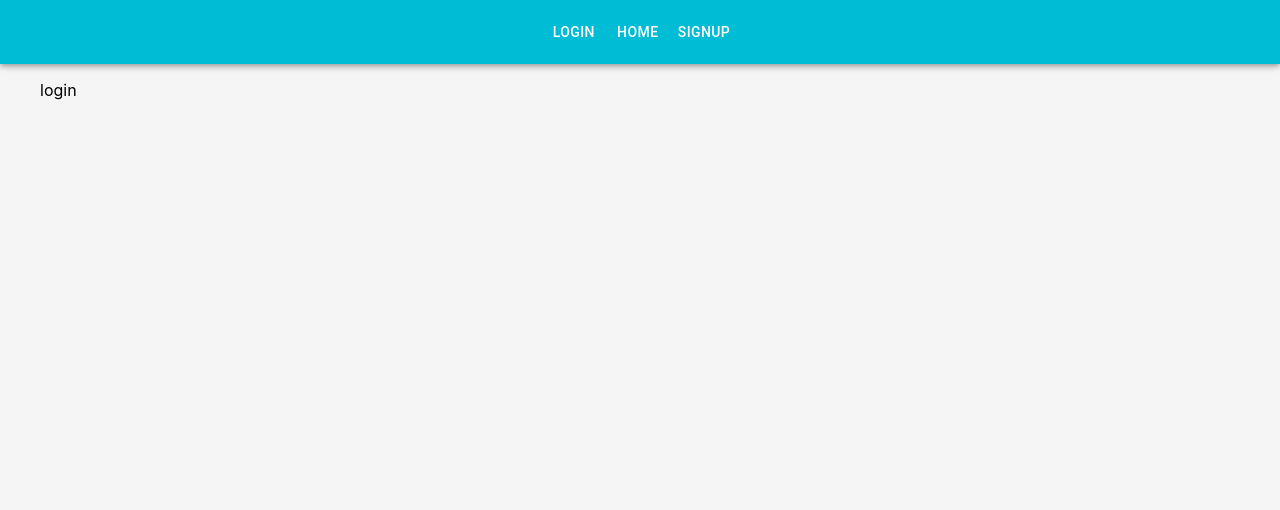
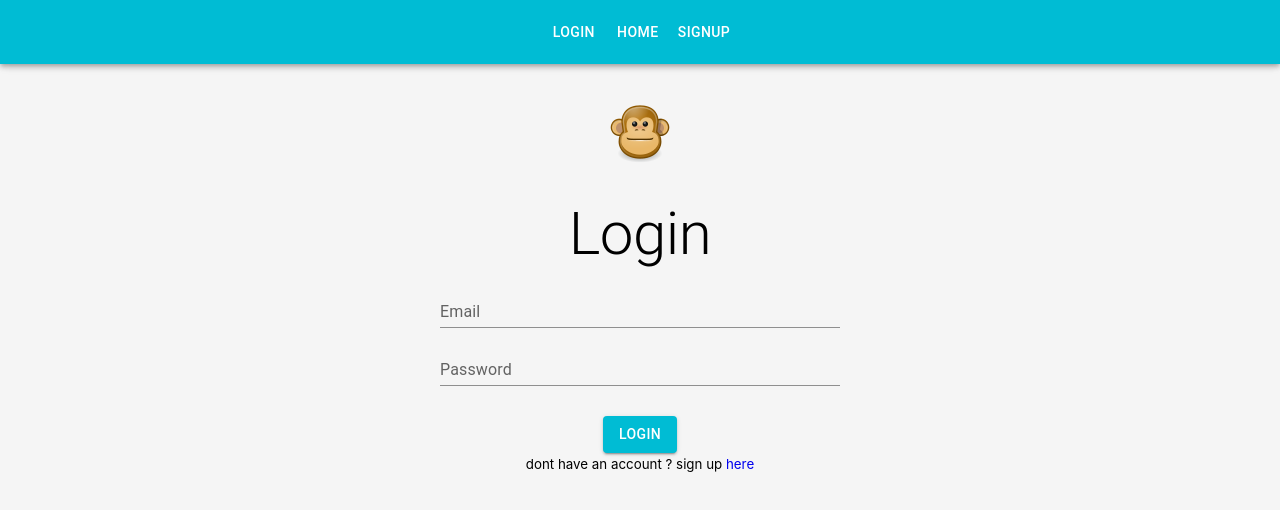
Before and after one commit to shu26docutar/socail_app_client, a React (Create React App) app: page /login in a window 1280 px wide. Shown: the top 510 px of the page. Built offline with nearby package versions, Linux system fonts and the light colour scheme.

Commit message:
ログイン画面作成

```diff
--- a/src/components/Scream.js
+++ b/src/components/Scream.js
@@ -1,8 +1,11 @@
 import React from 'react'
-import { Typography, Card, CardMedia } from '@mui/material'
+import { Typography, Card, CardMedia, CardContent } from '@mui/material'
 import { Link } from 'react-router-dom';
+import dayjs from 'dayjs'
+import relativeTime from 'dayjs/plugin/relativeTime'
 
 const Scream = (props) => {
+  dayjs.extend(relativeTime)
 
   const styles = {
     card: {
@@ -30,7 +33,6 @@ const Scream = (props) => {
           }
   } = props
 
-  // Failed prop type: MUI: Either `children`, `image`, `src` or `component` prop must be specified.
   // https://atsu-developer.net/270/
 
   return (
@@ -43,7 +45,7 @@ const Scream = (props) => {
 
         <CardContent style={styles.content}>
           <Typography variant='h5' component={Link} to={`/users/${userHandle}`} color="primary">{userHandle}</Typography>
-          <Typography variant='body2' color='textSecondary'>{createdAt}</Typography>
+          <Typography variant='body2' color='textSecondary'>{dayjs(createdAt).fromNow()}</Typography>
           <Typography variant='body1'>{body}</Typography>
         </CardContent>
       </Card>
--- a/src/contexts/axios.js
+++ b/src/contexts/axios.js
@@ -1,6 +1,7 @@
 import axios from 'axios';
 
 const instance = axios.create({
+    // baseURL: "https://Google.com"
     baseURL: "https://asia-northeast1-social-media-app-b5b6e.cloudfunctions.net/api"
 })
 
--- a/src/contexts/axiosRequest.js
+++ b/src/contexts/axiosRequest.js
@@ -1,3 +1,4 @@
 export const requests = {
-    fetchScream: '/scream'
+    fetchScream: '/scream',
+    fetchLogin: '/login'
 }
--- a/src/pages/login.jsx
+++ b/src/pages/login.jsx
@@ -1,9 +1,140 @@
-import React from 'react'
+import React, { useRef, useState } from 'react';
+import PropTypes from 'prop-types'
+import { Typography, Grid, TextField, Button, CircularProgress } from '@mui/material';
+import { Link, useNavigate } from "react-router-dom";
+import AppIcon from '../images/icon.png'
+import axios from '../contexts/axios';
+import { requests } from '../contexts/axiosRequest';
+
+const styles = {
+  form: {
+    textAlign: 'center'
+  },
+  image: {
+    margin: '20px auto 20px auto'
+  },
+  pageTitle: {
+    margin: '10px auto 10px auto'
+  },
+  textField: {
+    margin: '10px auto 10px auto',
+  },
+  button: {
+    marginTop: 20,
+    position: 'relative'
+  },
+  customError: {
+    color: 'red',
+    fontSize: '0.8rem',
+    marginTop: 10
+  },
+  progress: {
+    position: 'absolute'
+  }
+}
 
 export const Login = () => {
+  const navigation = useNavigate()
+
+  const email = useRef()
+  const password = useRef()
+
+  const [ loading, setLoading ] = useState(false)
+  const [ error, setError ] = useState()
+  const [ emailError, setEmailError ] = useState()
+  const [ passwordError, setPasswordError ] = useState()
+
+  function handleSubmit(e) {
+    e.preventDefault()
+
+      setLoading(true)
+      setError('')
+
+      const userData = {
+        email: email.current.value,
+        password: password.current.value
+      }
+
+      axios.post(requests.fetchLogin, userData)
+        .then((res) => {
+          console.log('成功', res.data)
+          navigation('/')
+        })
+        .catch((error) => {
+          setError(error.response.data.general)
+          setEmailError(error.response.data.email)
+          setPasswordError(error.response.data.password)
+        })
+        .finally(() => {
+          setLoading(false)
+        })
+  }
+
   return (
-    <div>
-      login
-    </div>
+    <>
+      <Grid container style={styles.form}>
+        <Grid item sm />
+        <Grid item sm >
+          <img src={AppIcon} alt='monkey' style={styles.image} />
+          <Typography variant="h2" style={styles.pageTitle}>
+            Login
+          </Typography>
+          <form noValidate onSubmit={handleSubmit}>
+            {/* 不要な要素は削除する */}
+            <TextField
+              id='email'
+              name='email'
+              type='email'
+              label='Email'
+              variant='standard'
+              inputRef={email}
+              helperText={emailError}
+              error={emailError ? true: false}
+              fullWidth={true} />
+
+            <TextField
+              id='password'
+              name='password'
+              type='password'
+              label='Password'
+              variant='standard'
+              inputRef={password}
+              helperText={passwordError}
+              error={passwordError ? true: false}
+              style={styles.textField}
+              fullWidth={true} />
+
+            {error && (
+              <Typography variant="body2" style={styles.customError}>
+                {error}
+              </Typography>
+            )}
+
+            <Button
+              type='submit'
+              variant='contained'
+              color='primary'
+              style={styles.button}
+              disabled={loading}
+            >
+              Login
+              {loading &&
+                <CircularProgress size={30} style={styles.progress} />
+              }
+            </Button>
+
+            <br />
+
+            <small>dont have an account ? sign up <Link to="/signup">here</Link></small>
+          </form>
+        </Grid>
+        <Grid item sm />
+      </Grid>
+    </>
   )
 }
+
+// 何のために使用しているのか
+Login.propTypes = {
+  classes: PropTypes.object.isRequired
+}
```
Also changed, not shown: src/images/icon.png (added).
